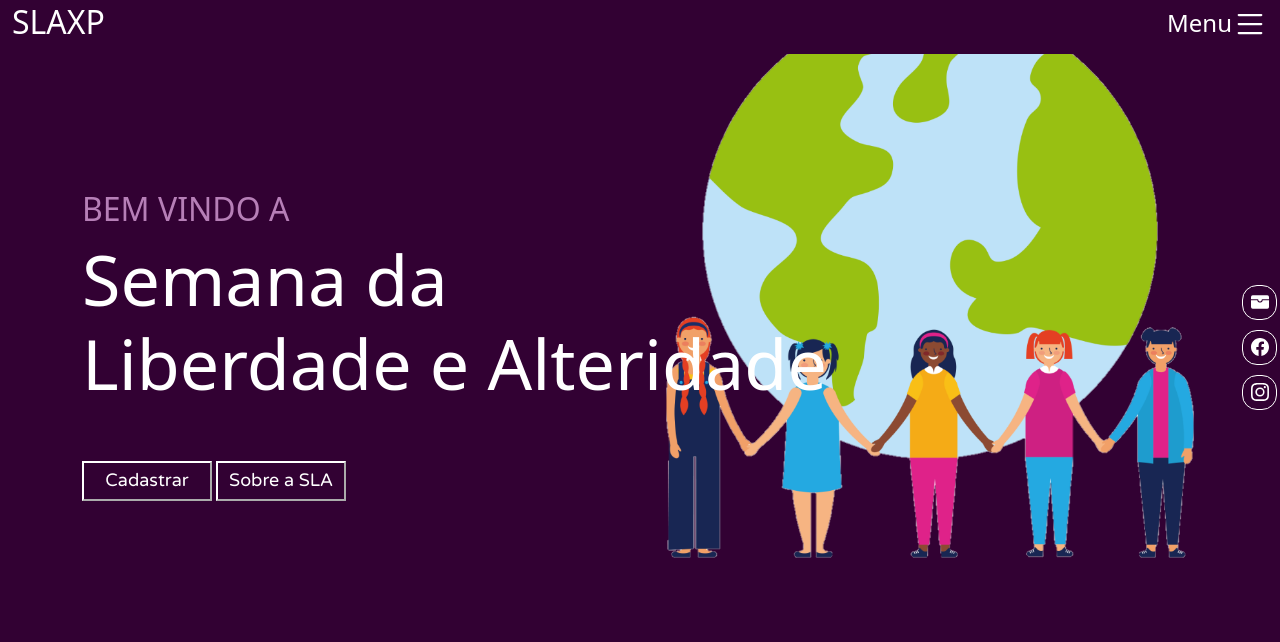
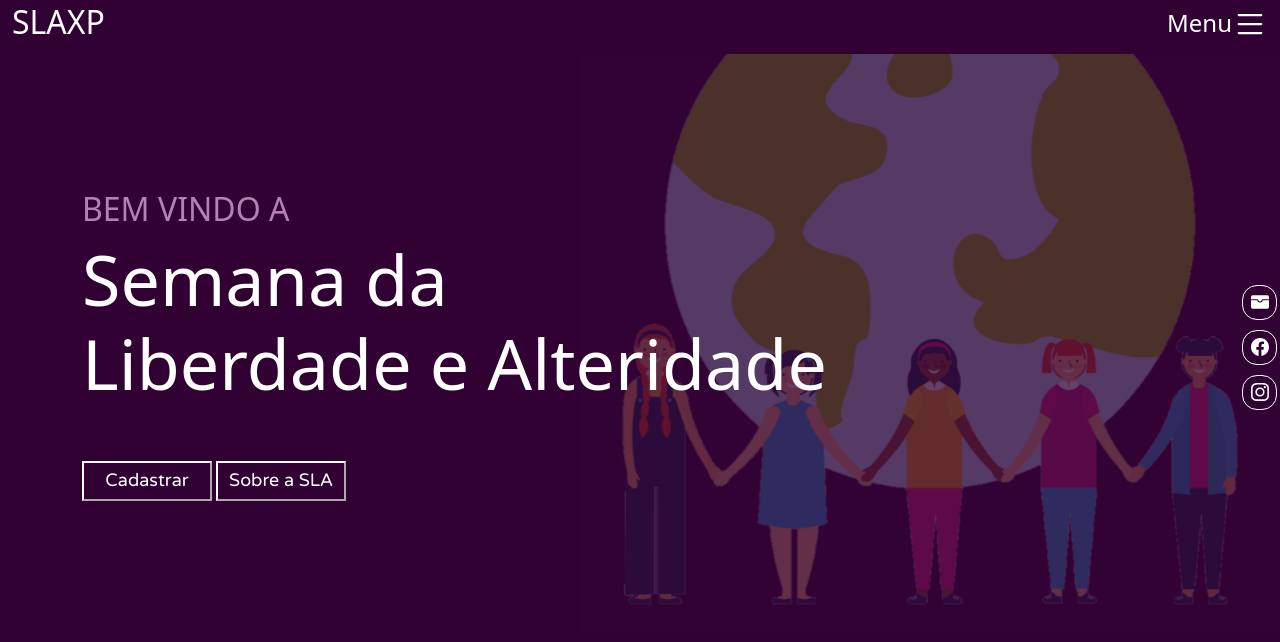
Before and after one commit to slaXP2021/SLAXP_WEB_V1, a plain HTML site: page index.html in a window 1280 px wide. Drawn offline with nearby package versions, Linux system fonts and the light colour scheme.

Commit message:
Add files via upload

```diff
--- a/estilo.css
+++ b/estilo.css
@@ -38,7 +38,7 @@ a:link {
 .bodyPrincipalCImg{
 	color:var(--Branco);
 	background-color:var(--CorTema);
-	background-image: url("imagem/Img_de_fundo.png");
+	background-image: url("imagem/Img_de_fundo_cadastra_c_filtro.png");
 	background-repeat: no-repeat, repeat;
 	background-position: right;
 	background-size: 700px;
```
Also changed, not shown: imagem/Img_de_fundo_cadastra_c_filtro.png (added).
